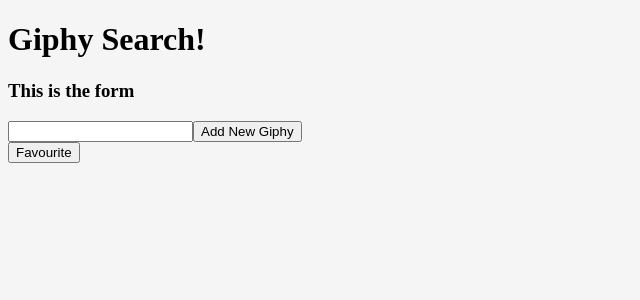
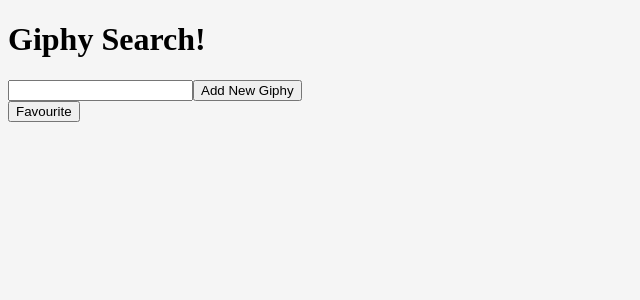
Before and after one commit to MaxFaust/group-giphy-saga-project, a React (Create React App) app: page /#/ in a window 1280 px wide. Shown: the top 300 px of the page, without its empty margins (0-640 px from the left). Built offline with nearby package versions, Linux system fonts and the light colour scheme.

Commit message:
added withrouter

```diff
--- a/src/components/InputForm/InputForm.js
+++ b/src/components/InputForm/InputForm.js
@@ -1,5 +1,6 @@
 import React, { Component } from 'react';
 import { connect } from 'react-redux';
+import {withRouter} from 'react-router-dom'
 
 const mapReduxStateToProps = reduxState => ({
     reduxState,
@@ -42,7 +43,6 @@
     render() {
         return (
             <div box='col-med-6'>
-                <h3>This is the form</h3>
                 <form onSubmit={this.addNewGiphy}>
                     <input type='text' value={this.state.newGiphy.name} onChange={this.handleNameChange} />
                     <input type='submit' value='Add New Giphy' />
@@ -56,4 +56,4 @@
 }
 
 
-export default connect(mapReduxStateToProps) (NewInputForm);
+export default withRouter(connect(mapReduxStateToProps)(NewInputForm));
```
